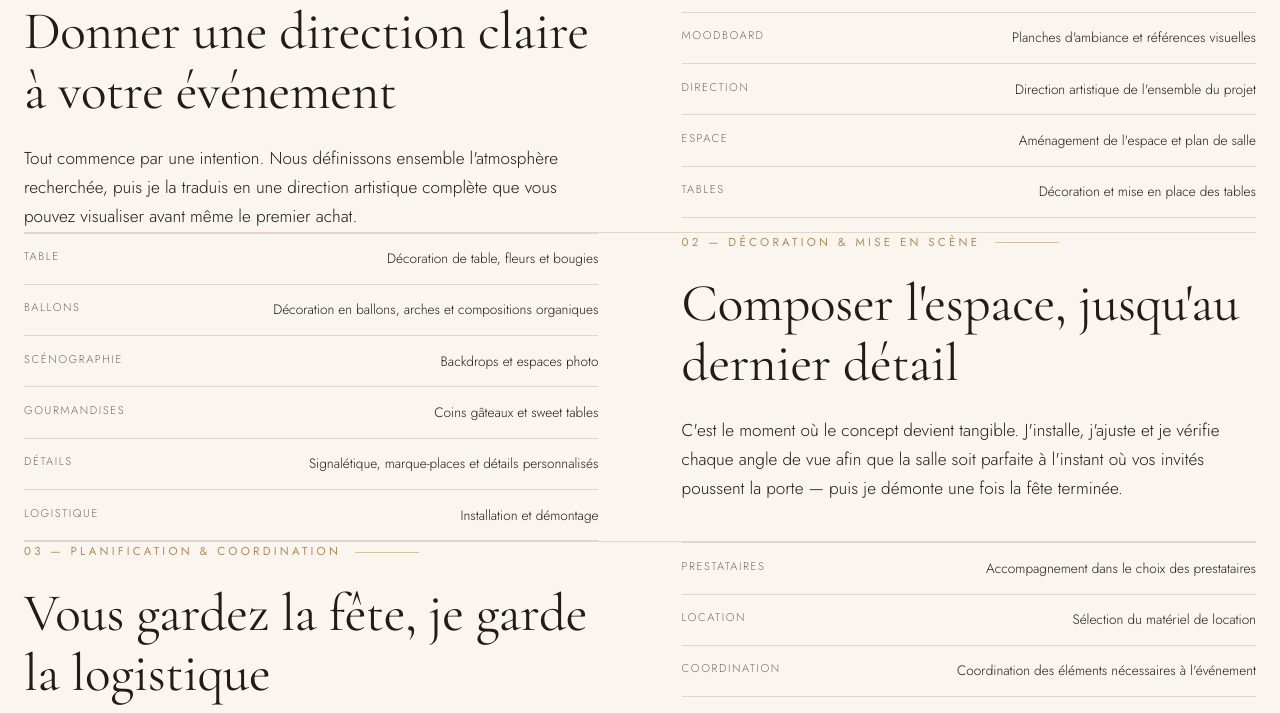
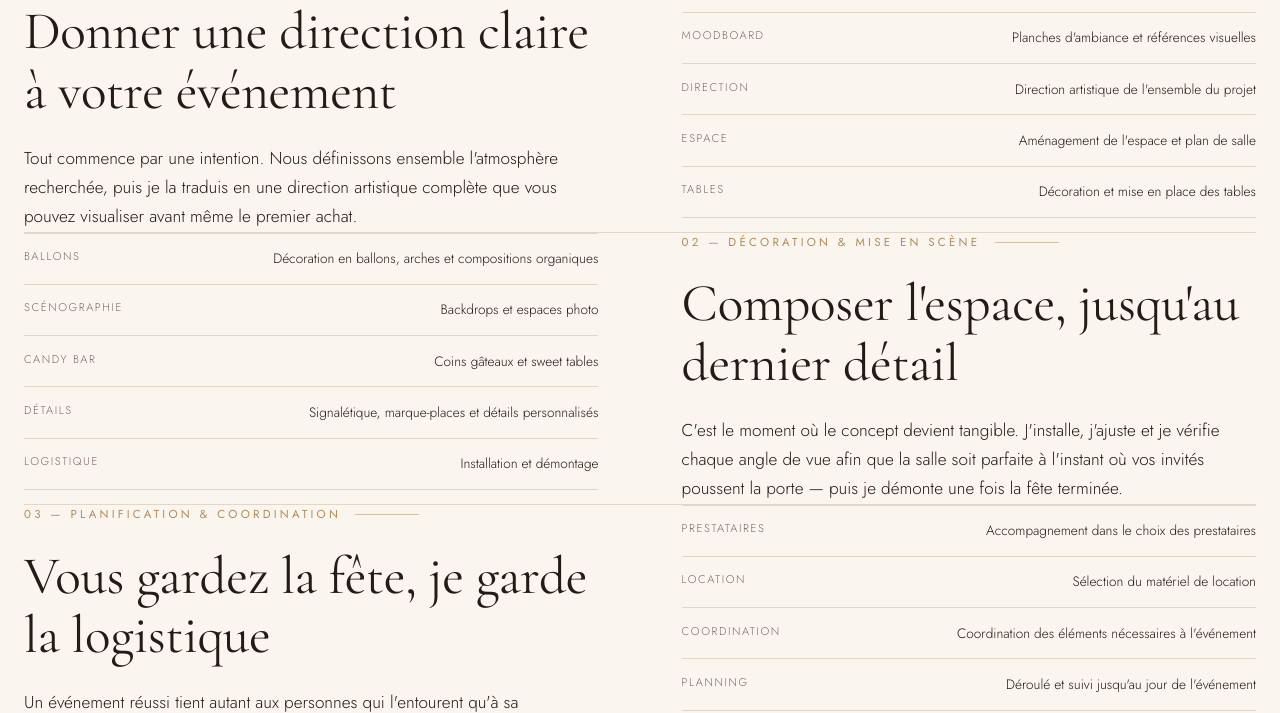
Before and after one commit to C-Iahny/maison-riri, a Django app: page /fr/prestations/ in a window 1280 px wide. Shown: the part 839-1552 px from the top of the page. Run offline with Django 4.2, Linux system fonts and the light colour scheme; data that the repository does not hold is empty.

Commit message:
Update services list in services.html
Replaced 'Table' entry with 'Candy Bar' in services list.

```diff
--- a/templates/core/services.html
+++ b/templates/core/services.html
@@ -36,10 +36,9 @@
 
     <article class="split split--top reveal" style="margin:clamp(3.5rem,3rem+3vw,6rem) 0">
       <ul class="facts">
-        <li><span class="facts__key">{% trans "Table" %}</span><span class="facts__value">{% trans "Décoration de table, fleurs et bougies" %}</span></li>
         <li><span class="facts__key">{% trans "Ballons" %}</span><span class="facts__value">{% trans "Décoration en ballons, arches et compositions organiques" %}</span></li>
         <li><span class="facts__key">{% trans "Scénographie" %}</span><span class="facts__value">{% trans "Backdrops et espaces photo" %}</span></li>
-        <li><span class="facts__key">{% trans "Gourmandises" %}</span><span class="facts__value">{% trans "Coins gâteaux et sweet tables" %}</span></li>
+        <li><span class="facts__key">{% trans "Candy Bar" %}</span><span class="facts__value">{% trans "Coins gâteaux et sweet tables" %}</span></li>
         <li><span class="facts__key">{% trans "Détails" %}</span><span class="facts__value">{% trans "Signalétique, marque-places et détails personnalisés" %}</span></li>
         <li><span class="facts__key">{% trans "Logistique" %}</span><span class="facts__value">{% trans "Installation et démontage" %}</span></li>
       </ul>
```
